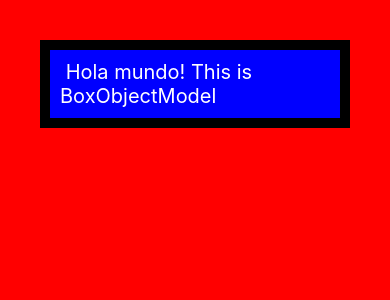
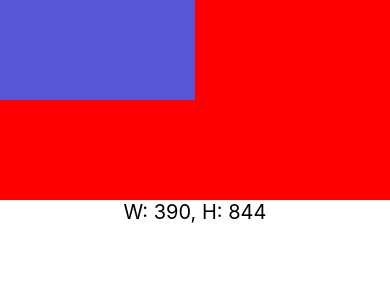
Before and after one commit to Softx0/CounterApp, a React Native app: screen / in a window 390 px wide. Shown: the top 300 px of the page. Built offline with nearby package versions, Linux system fonts and the light colour scheme.

Commit message:
Subiendo cambios, terminando de trabajar con el Box object model, pronto a trabajar con el Position

```diff
--- a/App.tsx
+++ b/App.tsx
@@ -2,6 +2,7 @@
 import { SafeAreaView } from 'react-native';
 import ContadorScreen from './src/screens/ContadorScreen';
 import DesignScreen from './src/screens/DesignScreen';
+import DimensionesScreen from './src/screens/DimensionesScreen';
 import HolaMundoScreen from './src/screens/HolaMundoScreen';
 
 const App = () => {
@@ -14,7 +15,8 @@
       <HolaMundoScreen />
       <ContadorScreen />
       */}
-      <DesignScreen />
+      {/* <DesignScreen /> */}
+      <DimensionesScreen />
     </SafeAreaView>
   )
 }
--- /dev/null
+++ b/src/screens/DimensionesScreen.tsx
@@ -0,0 +1,50 @@
+import React from 'react'
+import { StyleSheet, Text, View, Dimensions, useWindowDimensions } from 'react-native'
+
+const DimensionesScreen = () => {
+
+    // Sacar las dimensiones del dispositivo, una sencilla y una con hook
+
+    //Manera sencilla | Desestructuramos:
+    // const { width, height } = Dimensions.get('window');
+
+    //Con hook
+    const { width, height } = useWindowDimensions();
+
+    return (
+        <View>
+            <View style={styles.container}>
+                <View style={{
+                    ...styles.cajaMorada,
+                    width: width * 0.5
+                }} />
+                <View style={styles.cajaNaranja} />
+            </View>
+
+            <Text style={styles.title} >W: {width}, H: {height}</Text>
+        </View>
+    )
+}
+
+export default DimensionesScreen
+
+const styles = StyleSheet.create({
+    container: {
+        width: '100%', //mejor trabajar con Flex
+        height: 200,
+        backgroundColor: 'red'
+    },
+    cajaMorada: {
+        backgroundColor: '#5856D6',
+        // width: '50%', //es relativo al padre
+
+        height: '50%',
+    },
+    cajaNaranja: {
+        backgroundColor: '#F0A23B'
+    },
+    title: {
+        fontSize: 20,
+        textAlign: 'center',
+    }
+})
```
